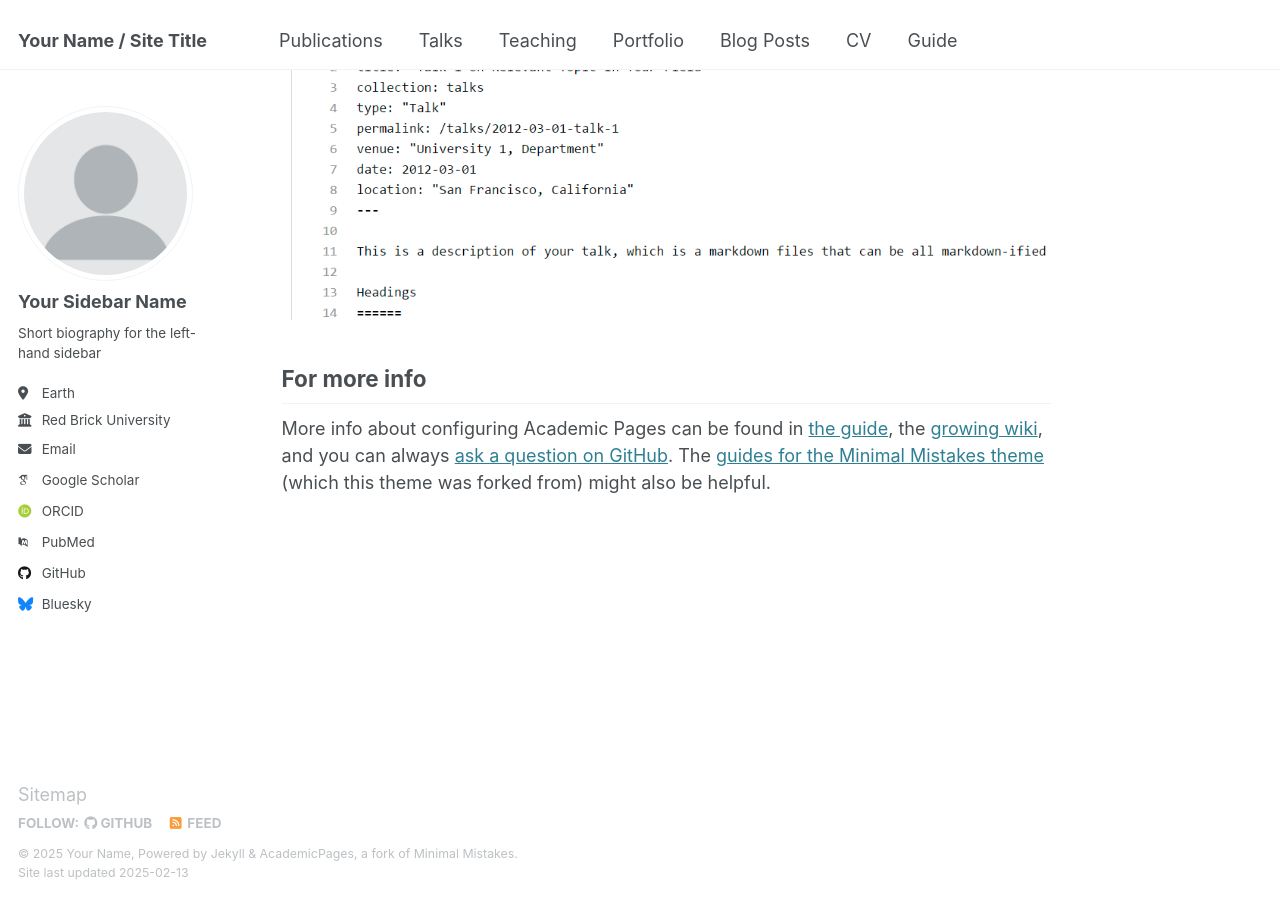
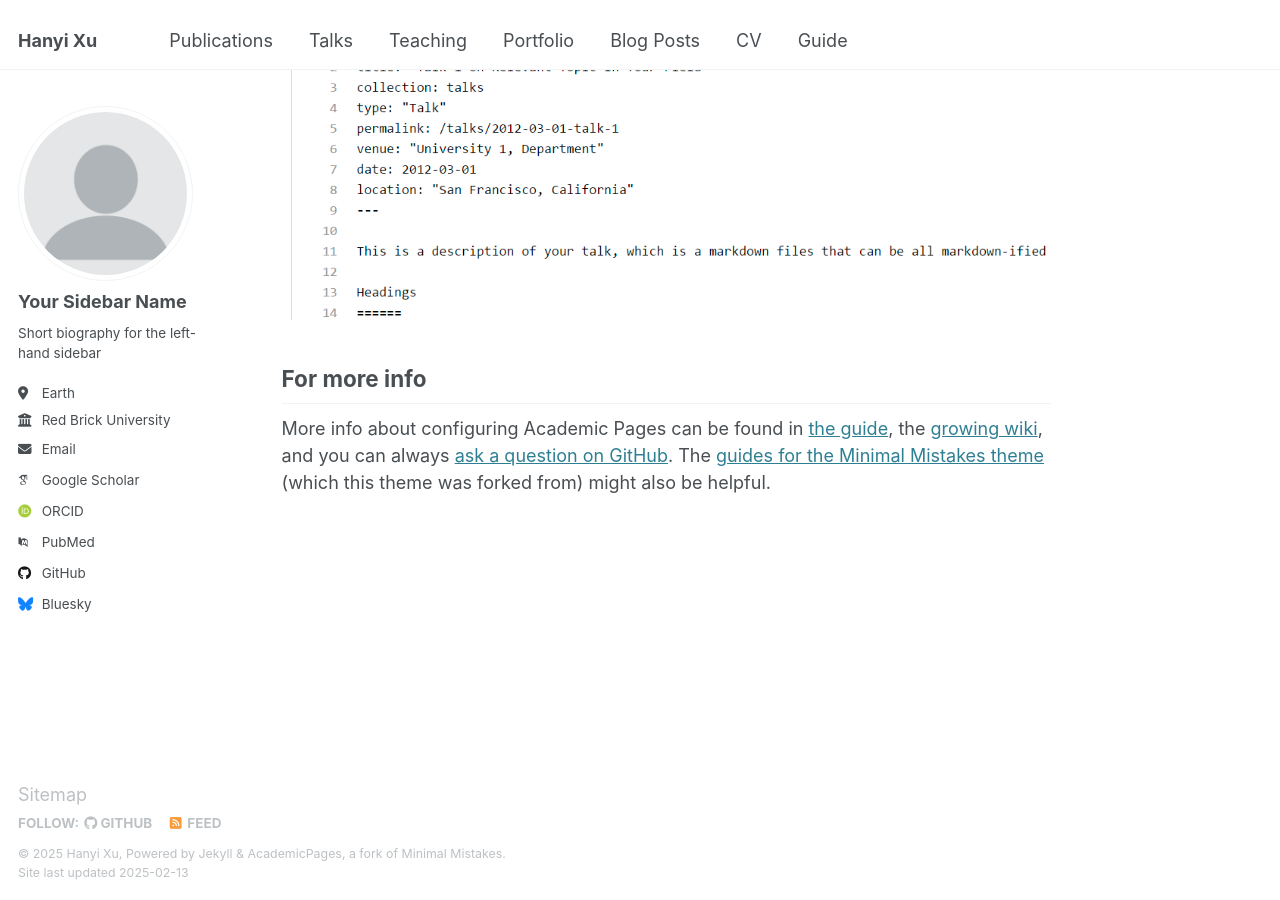
Before and after one commit to hanyixu/hanyixu.github.io, a Jekyll site: the page built from _pages/about.md, in a window 1280 px wide and 900 px high, scrolled down 2642 px. Built offline with Jekyll 4.4.1, drawn with Linux system fonts in a browser that asks for light colours; some web fonts are replaced.

Commit message:
Update _config.yml

```diff
--- a/_config.yml
+++ b/_config.yml
@@ -9,13 +9,13 @@
 # Basic Site Settings
 locale                   : "en-US"
 site_theme               : "default"
-title                    : "Your Name / Site Title"
+title                    : "Hanyi Xu"
 title_separator          : "-"
-name                     : &name "Your Name"
-description              : &description "personal description"
-url                      : https://academicpages.github.io # the base hostname & protocol for your site e.g. "https://[your GitHub username].github.io"
+name                     : &name "Hanyi Xu"
+description              : &description "Master Student at Columbia University"
+url                      : https://hanyixu.github.io # the base hostname & protocol for your site e.g. "https://[your GitHub username].github.io"
 baseurl                  : "" # the subpath of your site, e.g. "/blog"
-repository               : "academicpages/academicpages.github.io"
+repository               : "hanyixu.github.io"
 
 # Site Author - The following control what appear as part of the author content on the side bar.
 #               If a field is blank the icon and link will not appear, otherwise it will be shown.
```
